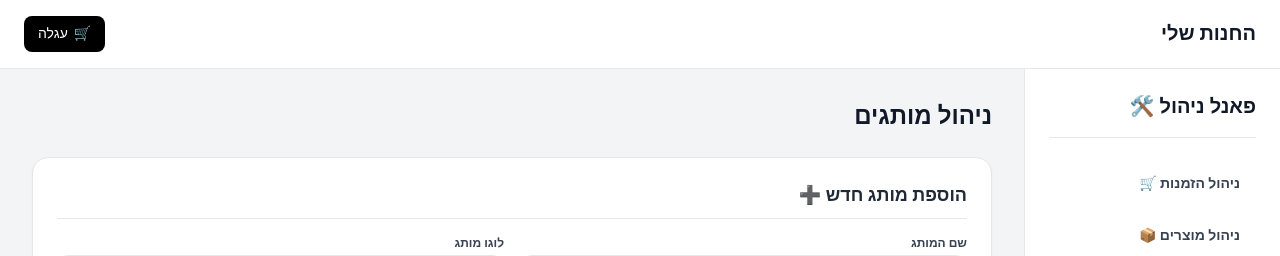
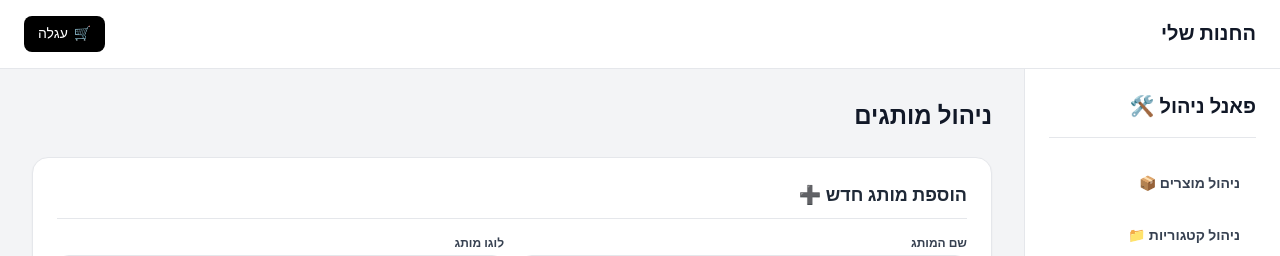
Before and after one commit to myphone3/My-phone-, a Next.js app: page /admin/brands in a window 1280 px wide. Shown: the top 256 px of the page. Built offline with nearby package versions, Linux system fonts and the light colour scheme; no server answers; the database is empty.

Commit message:
Update layout.tsx

```diff
--- a/app/admin/layout.tsx
+++ b/app/admin/layout.tsx
@@ -8,7 +8,6 @@ export default function AdminLayout({ children }: { children: React.ReactNode })
   const pathname = usePathname();
 
   const navItems = [
-    { name: 'ניהול הזמנות 🛒', href: '/admin/orders' },
     { name: 'ניהול מוצרים 📦', href: '/admin/products' },
     { name: 'ניהול קטגוריות 📁', href: '/admin/categories' },
     { name: 'ניהול מותגים 🏷️', href: '/admin/brands' },
```
